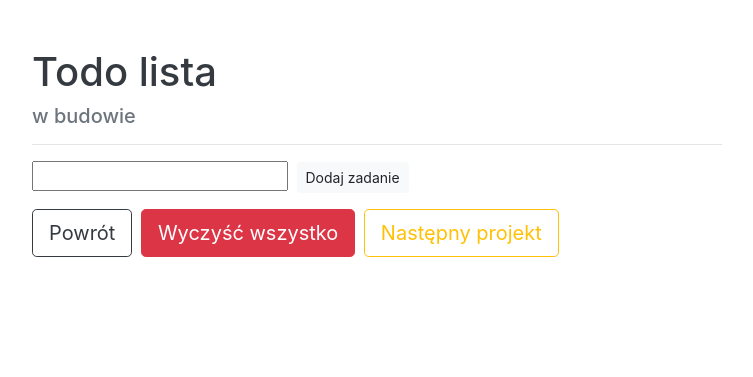
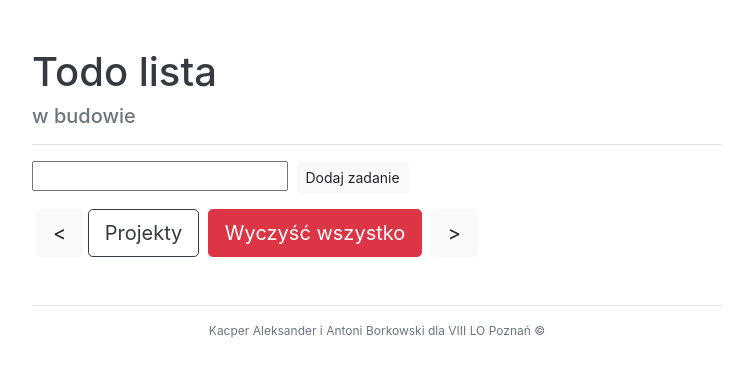
Before and after one commit to muzykeq/portfolio, a Django app: page /todo/ in a window 1280 px wide. Shown: the top 377 px of the page, without its empty margins (263-1016 px from the left). Run offline with Django 3.2, Linux system fonts and the light colour scheme; some libraries are stand-ins or nearby versions.

Commit message:
Add files via upload

```diff
--- a/mainpage/templates/mainpage/base.html
+++ b/mainpage/templates/mainpage/base.html
@@ -16,6 +16,9 @@
 {% block content %}
 
 {% endblock content %}
+
+<hr class="mt-5">
+<div class="text-muted text-center" style="font-size: 12px;">Kacper Aleksander i Antoni Borkowski dla VIII LO Poznań &copy;</div>
 </div>
 </body>
 </html>
--- a/registration/templates/registration/register.html
+++ b/registration/templates/registration/register.html
@@ -10,9 +10,10 @@
 		{% csrf_token %}
 		{{form|crispy}}
 		<section class="mt-4">
-			<a href="{% url 'home' %}" class="btn btn-lg btn-outline-dark">Powrót</a>
+			<a href="{% url 'todolist-home' %}" class="btn btn-lg btn-light ml-1"><</a>
+			<a href="{% url 'home' %}" class="btn btn-lg btn-outline-dark">Projekty</a>
 			<button type="submit" class="btn btn-lg btn-warning ml-1">Zarejestruj się</button>
-			<a href="#" class="btn btn-lg btn-outline-success ml-1">Następny projekt</a>
+			<a href="#" class="btn btn-lg btn-light ml-1">></a>
 		</section>
 	</form>
 
--- a/todo/templates/todo/todolist-home.html
+++ b/todo/templates/todo/todolist-home.html
@@ -5,7 +5,8 @@
 	<hr>
 	<input type="text" name="">
 	<button type="submit" class="btn btn-sm btn-light ml-1">Dodaj zadanie</button><br/>
-	<a href="{% url 'home' %}" class="btn btn-lg btn-outline-dark mt-3">Powrót</a>
+	<a href="" class="btn btn-lg btn-light ml-1 mt-3"><</a>
+	<a href="{% url 'home' %}" class="btn btn-lg btn-outline-dark mt-3">Projekty</a>
 	<button type="submit" class="btn btn-lg btn-danger ml-1 mt-3">Wyczyść wszystko</button>
-			<a href="{% url 'register' %}" class="btn btn-lg btn-outline-warning ml-1 mt-3">Następny projekt</a>
+			<a href="{% url 'register' %}" class="btn btn-lg btn-light ml-1 mt-3">></a>
 {% endblock content %}
```
Also changed, not shown: mainpage/templates/mainpage/home.html (+10 -3 lines).
